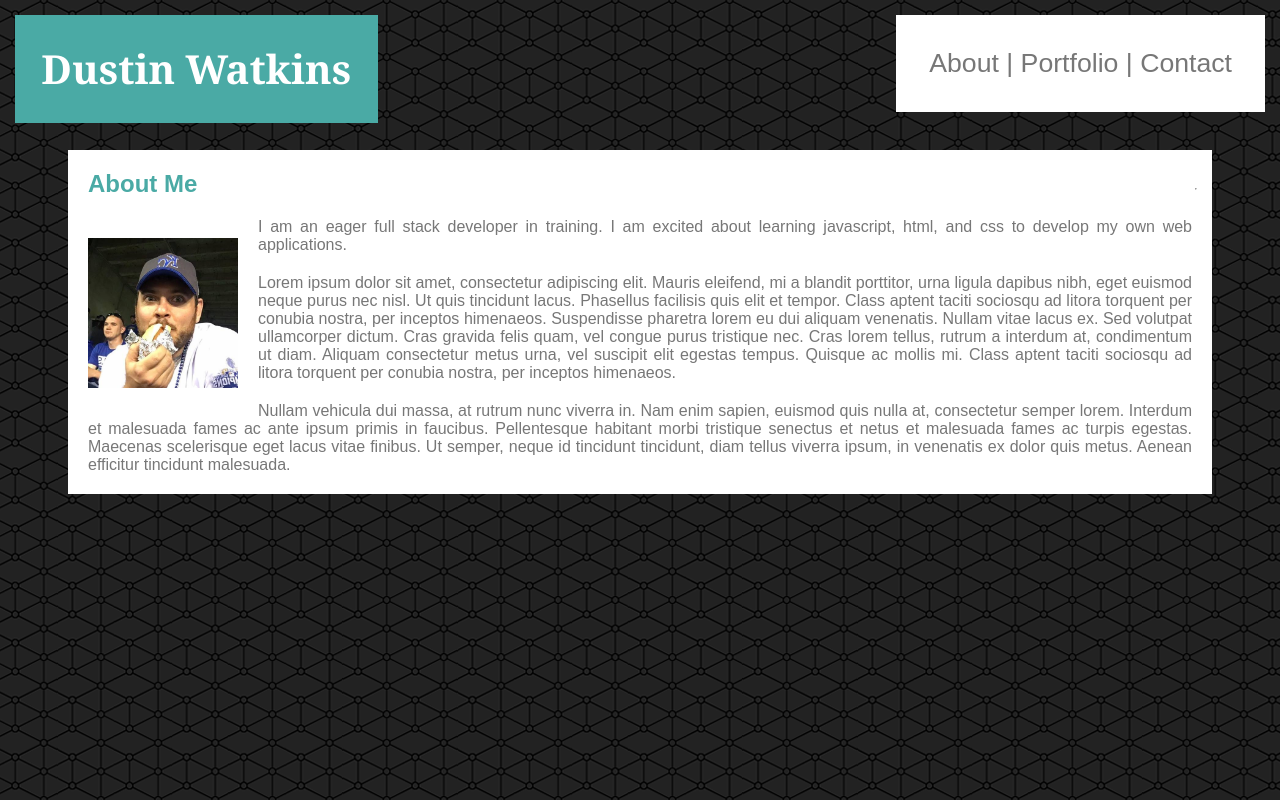
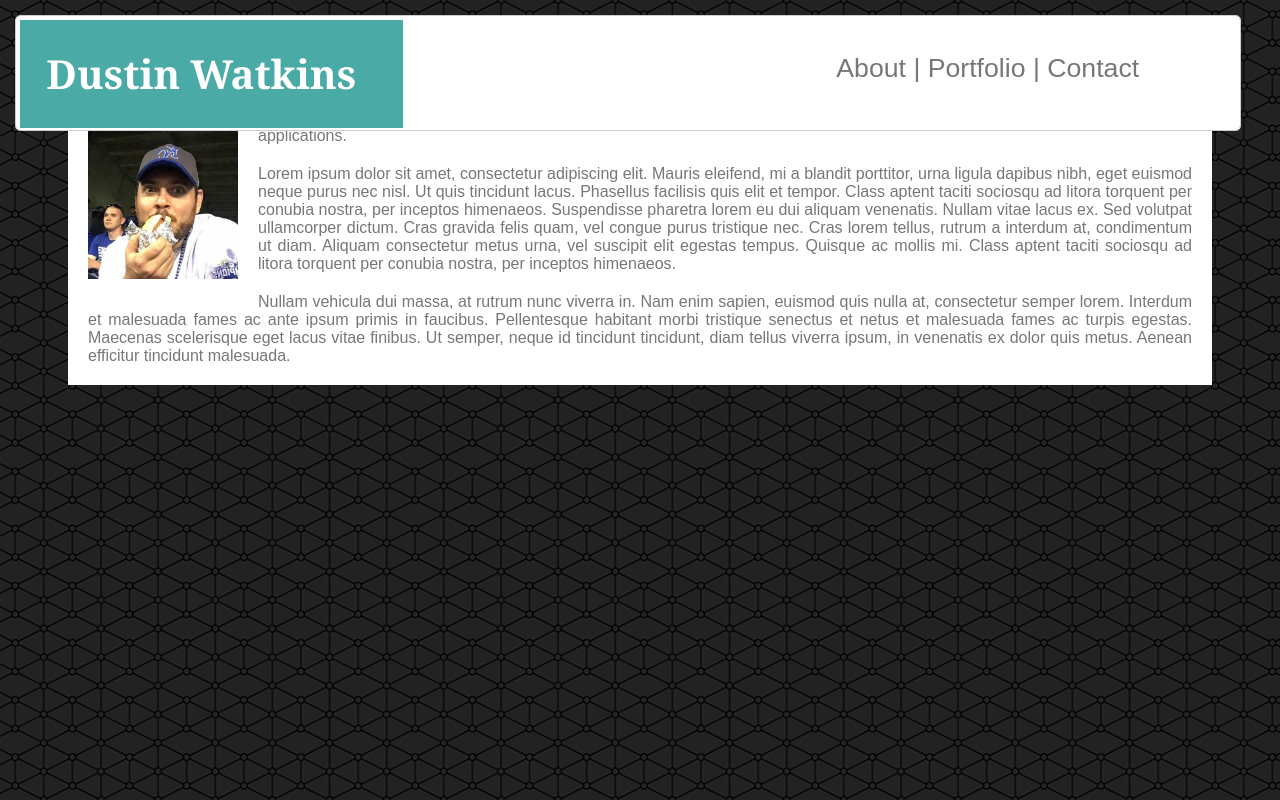
Before and after one commit to watkins656/Basic-Portfolio, a plain HTML site: page index.html in a window 1280 px wide. Shown: the top 800 px of the page. Drawn offline with Linux system fonts and the light colour scheme.

```diff
--- a/css/style.css
+++ b/css/style.css
@@ -10,36 +10,45 @@
     background-color: white;
 }
 
-.heading block {
+.heading-block {
     border-color: #cccccc;
     color: #777777;
     background-color: #ffffff;
-    width: 90%;
+    width: 95%;
     border: 1px solid #ccc;
     border-radius: 5px;
-    margin: 10px 5px;
+    margin: auto;
     padding: 4px;
-    height: auto;
+    height: 80pt;
     overflow: auto;
+    position: fixed;
 }
 
+
 .name {
+    position: relative;
+    float: left;
     background: #4aaaa5;
     color: white;
-    float: left;
     padding: 20pt;
     font-family: Georgia, 'Times New Roman', Times, serif;
     font-weight: bold;
+    width: 330px;
+    left: 0pt;
     font-size: 30pt;
 }
 
 .navigationLinks {
     background: white;
-    float: right;
+    float: left;
+    position: absolute;
+    right: 20px;
+    width: 350px;
     font-family: 'Arial', 'Helvetica Neue', Helvetica, sans-serif;
     color: #777777;
     font-size: 20pt;
     padding: 25pt;
+    overflow: auto;
 }
 
 article {
--- a/index.html
+++ b/index.html
@@ -4,12 +4,13 @@
 <head>
     <link rel='stylesheet' type='text/css' href='css/style.css'>
     <title>About Me</title>
-    <meta http-equiv="refresh" content="5">
+    <!-- <meta http-equiv="refresh" content="5"> -->
 
 </head>
 
 <body background="assets/images/connectwork.png">
-    <div class="heading block">
+    <div class="heading-block">
+
         <header class="name">Dustin Watkins</header>
         <nav class="navigationLinks">
             <a href="index.html">About |</a>
```
